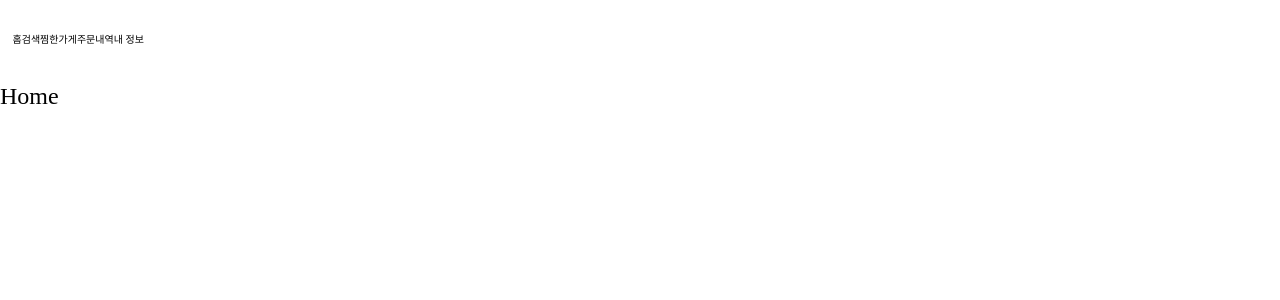
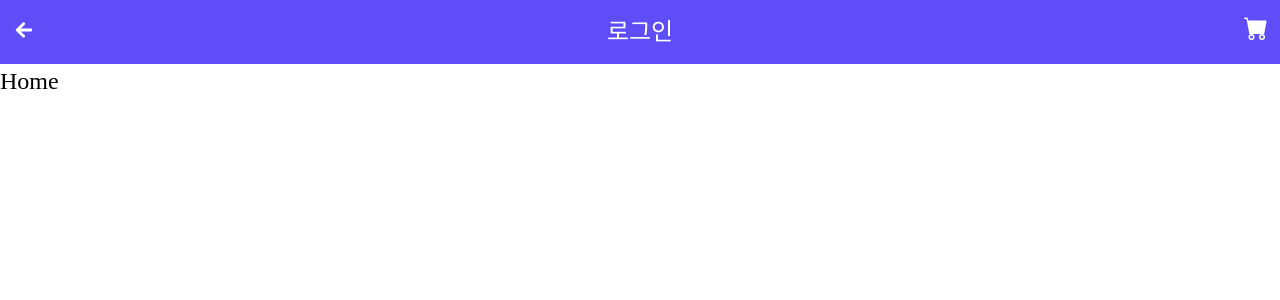
Before and after one commit to Delivery-Friends/Frontend, a React (Create React App) app: page / in a window 1280 px wide. Shown: the top 300 px of the page. Built offline with nearby package versions, Linux system fonts and the light colour scheme.

Commit message:
ADD : Root 컴포넌트에 Header컴포넌트 적용 및 스타일 추가

```diff
--- a/src/pages/Root/Root.tsx
+++ b/src/pages/Root/Root.tsx
@@ -1,12 +1,14 @@
-import React from 'react';
-import Navbar from '../../components/common/Navbar/Navbar';
 import { Outlet } from 'react-router-dom';
+import Header from '../../components/common/Header/Header';
+import classes from './root.module.scss';
+
+// const header = { '/login': '로그인', '/map': '배프지도' };
 
 const Root = () => {
   return (
     <>
-      <Navbar />
-      <main>
+      <Header headerTitle="로그인" />
+      <main className={classes.main}>
         <Outlet />
       </main>
     </>
--- /dev/null
+++ b/src/pages/Root/root.module.scss
@@ -0,0 +1,3 @@
+.main {
+  padding-top: 6.5rem;
+}
```
